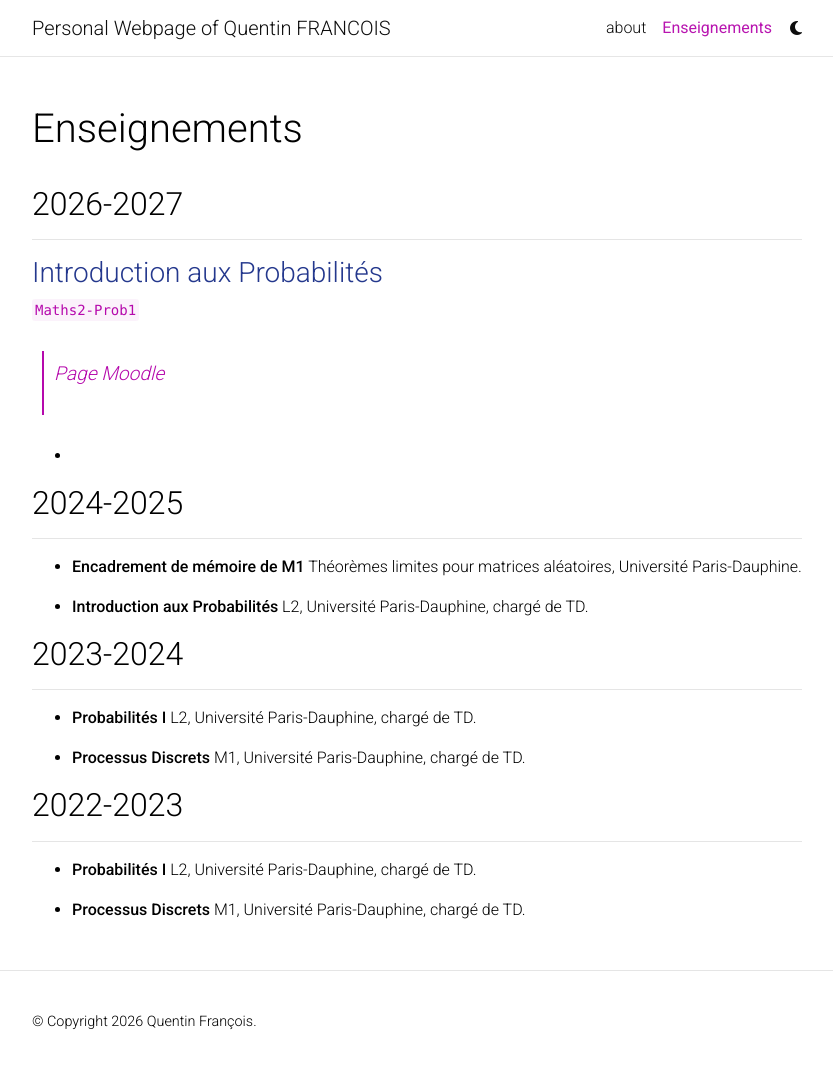
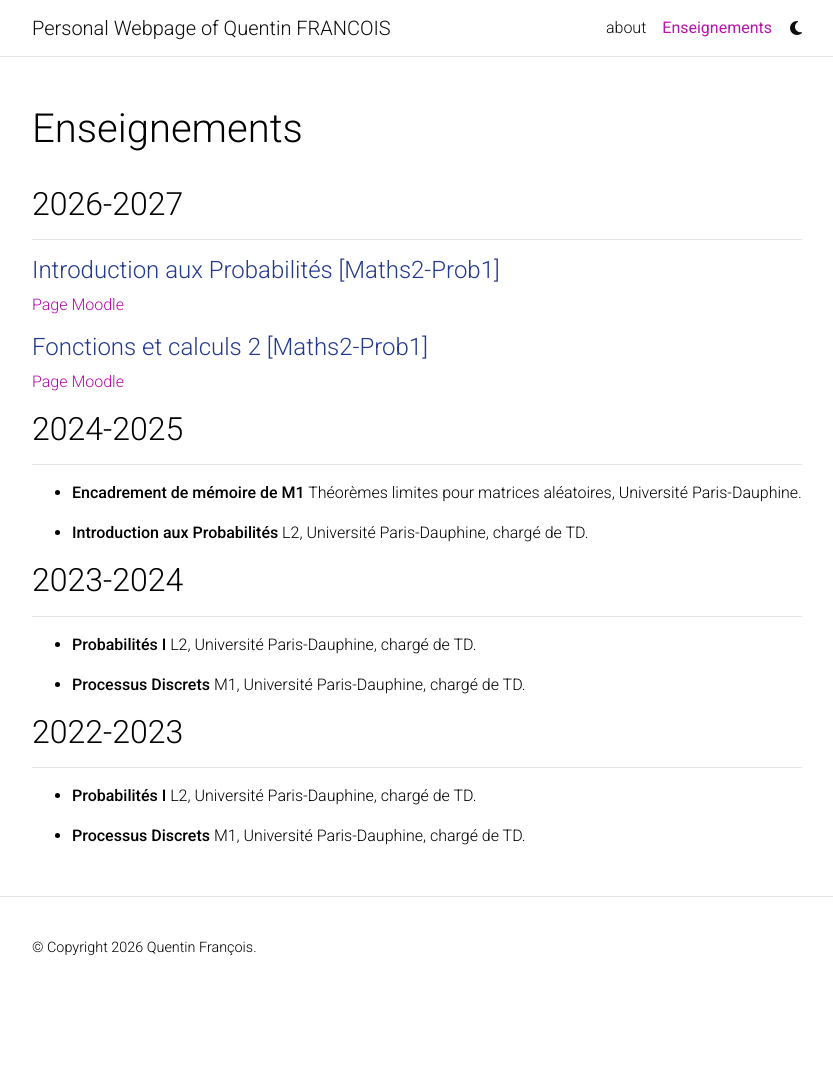
Before and after one commit to qufrancois/qufrancois.github.io, a Jekyll site: the page built from _pages/enseignement.md, in a window 1280 px wide and 1072 px high. Shown: the top 1069 px of the window, without its empty margins (223-1056 px from the left). Built offline with Jekyll 4.4.1, drawn with Linux system fonts in a browser that asks for light colours; comment, search, counter and statistics services are not loaded; a style sheet for code colours, icons or effects is not loaded.

Commit message:
Added teaching

```diff
--- a/_pages/enseignement.md
+++ b/_pages/enseignement.md
@@ -11,15 +11,13 @@ nav_order: 2
 
 ---
 
-### <span style="color:rgb(36,56,141)">Introduction aux Probabilités</span>
-**`Maths2-Prob1`**
+#### <span style="color:rgb(36,56,141)">Introduction aux Probabilités [Maths2-Prob1]</span>
 
-> *[Page Moodle](https://moodle.utoulouse.fr/course/view.php?id=188)*
+[Page Moodle](https://moodle.utoulouse.fr/course/view.php?id=188)
 
+#### <span style="color:rgb(36,56,141)">Fonctions et calculs 2 [Maths2-Prob1]</span>
 
--
-
-
+[Page Moodle](https://moodle.utoulouse.fr/course/view.php?id=244)
 
 ## 2024-2025
 
```
